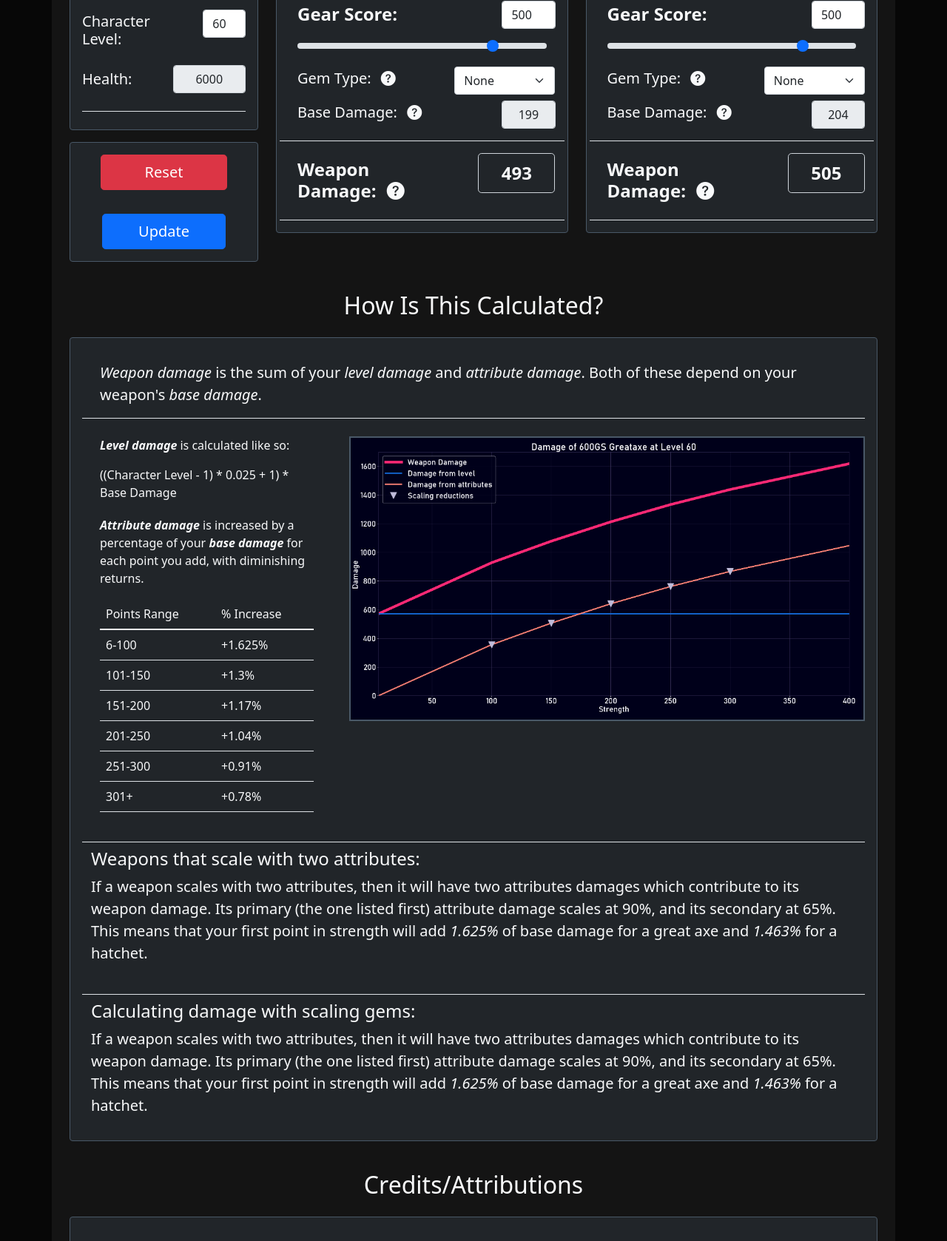
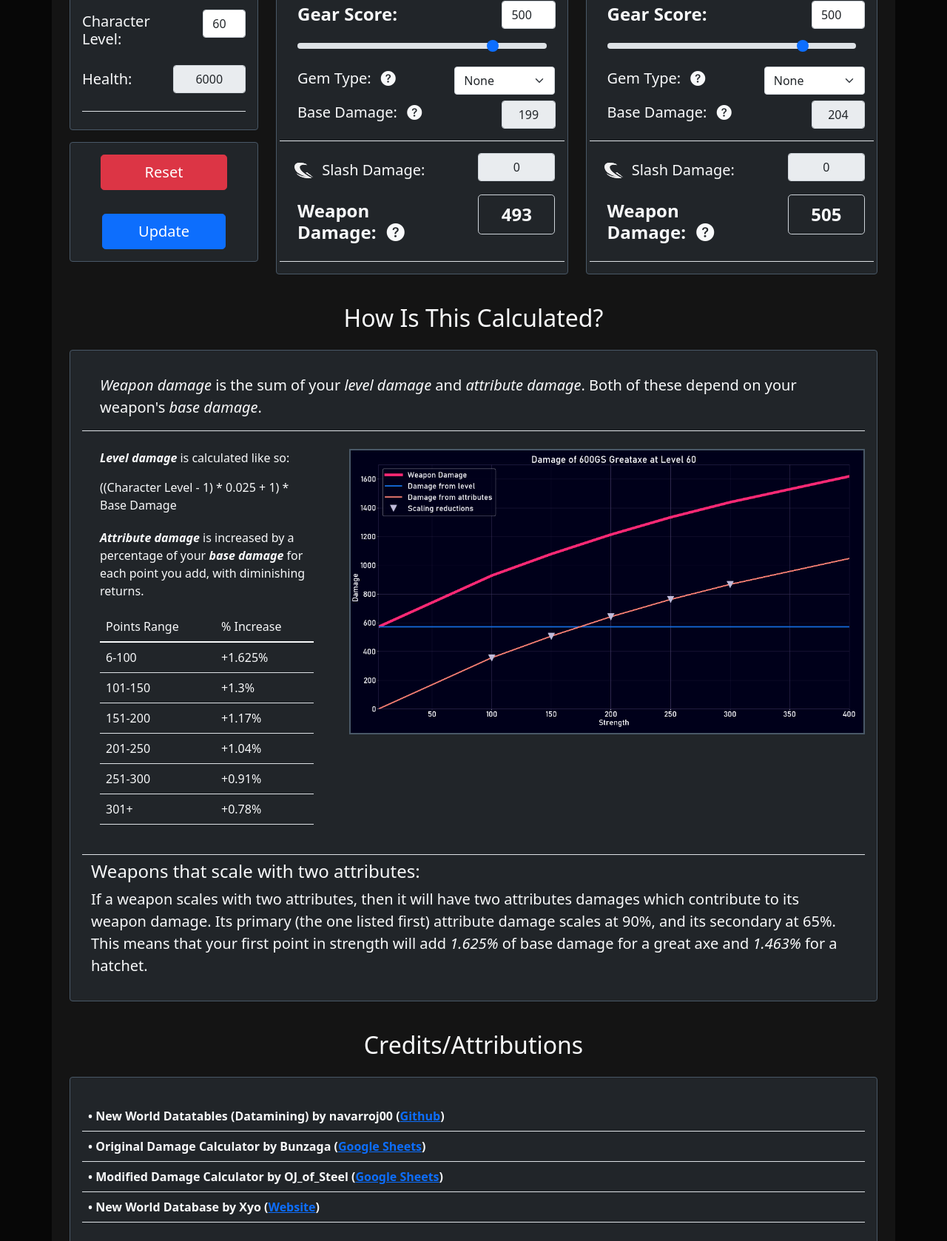
Before and after one commit to massiminoe/nw-tools, a Flask app: page / in a window 1280 px wide. Shown: the part 506-2184 px from the top of the page at 74% size. Run offline with Flask 2, Linux system fonts and the light colour scheme; lists and menus that the app fills with data are empty; some libraries are stand-ins or nearby versions.

Commit message:
Added damage-type breakdown, more explanations

```diff
--- a/damage_calc.py
+++ b/damage_calc.py
@@ -3,7 +3,7 @@
 bp = Blueprint('damage_calc', __name__)
 
 # Constants
-game_version = "1.1"
+game_version = "1.1.1"
 # Readable names
 weapon_name_dict = {
     "greataxe": "Great Axe",
@@ -20,7 +20,7 @@
     "lifestaff": "Life Staff"
 }
 # List of attributes (by index). If dual attribute, first is 90%, second is 65%
-weapon_damage_types = {
+weapon_attributes = {
     "greataxe": ['strength'],
     "warhammer": ['strength'],
     "hatchet": ['strength', 'dexterity'],
@@ -47,6 +47,20 @@
     "icegauntlet": 56,
     "voidgauntlet": 54,
     "lifestaff": 55
+}
+weapon_damage_types = {
+    "greataxe": "Slash",
+    "warhammer": "Strike",
+    "hatchet": "Slash",
+    "sword": "Slash",
+    "spear": "Thrust",
+    "bow": "Thrust",
+    "musket": "Thrust",
+    "rapier": "Thrust",
+    "firestaff": "Fire",
+    "icegauntlet": "Ice",
+    "voidgauntlet": "Void",
+    "lifestaff": "Nature"
 }
 
 
@@ -102,7 +116,7 @@
         # Life staff cannot use focus gems
         if weapon['id'] == "lifestaff":
             weapon['gem_type'] = "None"
-            return attribute_damage
+            return attribute_damage, 0
 
         gem_damage = damageGain(char_info['focus']) * weapon['base_damage']
 
@@ -134,7 +148,7 @@
     else:
         end_gem_damage = (gem_tier / 10) * attribute_damage
 
-    return round(base_damage + end_gem_damage)
+    return base_damage, end_gem_damage
 
 
 def damageGain(attribute_val):
@@ -159,7 +173,7 @@
     base_damage = weapon['base_damage']
     char_level = char_info['level']
 
-    damage_types = weapon_damage_types[weapon_type]
+    damage_types = weapon_attributes[weapon_type]
     attribute_damage = 0
 
     if len(damage_types) == 1:
@@ -231,12 +245,17 @@
     weapon1['gem_type'] = form["weapon1_gem"]
     weapon2['gem_type'] = form["weapon2_gem"]
 
+    # Gear score
     weapon1['gear_score'] = validate_num(form["weapon1_gs"], 100, 600)
     weapon2['gear_score'] = validate_num(form["weapon2_gs"], 100, 600)
 
 
 def calc_weapons(weapon1, weapon2, char_info):
     """Calculate weapon damage, gem damage, etc."""
+
+    # Damage type
+    weapon1['damage_type'] = weapon_damage_types[weapon1['id']]
+    weapon2['damage_type'] = weapon_damage_types[weapon2['id']]
 
     weapon1['true_base_damage'] = true_base_damages[weapon1['id']]
     weapon2['true_base_damage'] = true_base_damages[weapon2['id']]
@@ -248,9 +267,19 @@
     weapon2['weapon_damage'] = weapon_damage(weapon2, char_info)
 
     if weapon1['gem_type'] != "None":
-        weapon1['weapon_damage'] = gem_damage(weapon1, char_info)
+        normal_damage, elemental_damage  = gem_damage(weapon1, char_info)
+        weapon1['normal_damage'] = round(normal_damage)
+        weapon1['elemental_damage'] = round(elemental_damage)
+        weapon1['weapon_damage'] = round(normal_damage + elemental_damage)
+    else:
+        weapon1['normal_damage'] = weapon_damage(weapon1, char_info)
     if weapon2['gem_type'] != "None":
-        weapon2['weapon_damage'] = gem_damage(weapon2, char_info)
+        normal_damage, elemental_damage  = gem_damage(weapon2, char_info)
+        weapon2['normal_damage'] = round(normal_damage)
+        weapon2['elemental_damage'] = round(elemental_damage)
+        weapon2['weapon_damage'] = round(normal_damage + elemental_damage)
+    else:
+        weapon2['normal_damage'] = weapon_damage(weapon2, char_info)
 
 
 
@@ -260,8 +289,8 @@
 def damage_calc():
 
     char_info = {"strength": 5, "dexterity": 5, "intelligence": 5, "focus": 5, "constitution": 5, "level": 60, "health": 6000}
-    weapon1 = {"id": "greataxe", "name": "Great Axe", "base_damage": 199, "weapon_damage": 493, "gem_type": "None", "true_base_damage": 82, "gear_score": 500}
-    weapon2 = {"id": "warhammer", "name": "War Hammer", "base_damage": 204, "weapon_damage": 505, "gem_type": "None", "true_base_damage": 84, "gear_score": 500}
+    weapon1 = {"id": "greataxe", "name": "Great Axe", "base_damage": 199, "weapon_damage": 493, "gem_type": "None", "true_base_damage": 82, "gear_score": 500, "damage_type": "Slash", "normal_damage": 0, "elemental_damage": 0}
+    weapon2 = {"id": "warhammer", "name": "War Hammer", "base_damage": 204, "weapon_damage": 505, "gem_type": "None", "true_base_damage": 84, "gear_score": 500, "damage_type": "Strike", "normal_damage": 0, "elemental_damage": 0}
 
     if request.method == "POST":
 
--- a/templates/damage_calc.html
+++ b/templates/damage_calc.html
@@ -200,7 +200,38 @@
 
                     <!-- Weapon Damage -->
                     <div class="pt-3"> </div>
-                    <div class="row border-top py-3 border-bottom">
+                    <div class="row border-top pt-3"></div>
+
+                    <div class="row pb-2">
+                      <div class="col-md-8 px-3 pt-2 text-left">
+                        <h5>
+                          <img src="/static/images/{{weapon1['damage_type']}}.webp" alt=""> <span class="px-1">{{weapon1['damage_type']}} Damage:</span>
+                        </h5>
+                      </div>
+                      <div class="col-md-4 text-right">
+                        <input type="text" class="form-control form-control text-center" value={{weapon1['normal_damage']}} readonly>
+                      </div>
+                    </div>
+
+                    {% if weapon1['gem_type'] != "None" %}
+                    <div class="row pb-2">
+                      <div class="col-md-8 px-3 pt-2 text-left">
+                        <h5>
+                          {% if weapon1['gem_type'][3] == "F" %}
+                          <img src="/static/images/nature.webp" alt="">
+                          {% else %}
+                          <img src="/static/images/lightning.webp" alt="">
+                          {% endif %}
+                          <span class="px-1">Elemental Damage:</span>
+                        </h5>
+                      </div>
+                      <div class="col-md-4 text-right">
+                        <input type="text" class="form-control form-control text-center" value={{weapon1['elemental_damage']}} readonly>
+                      </div>
+                    </div>
+                    {% endif %}
+
+                    <div class="row pb-3 border-bottom">
                       <div class="col-md-8 px-4 pt-2 text-left">
                         <h4>
                           <b>
@@ -326,7 +357,38 @@
 
                     <!-- Weapon Damage -->
                     <div class="pt-3"> </div>
-                    <div class="row border-top py-3 border-bottom">
+                    <div class="row border-top pt-3"></div>
+
+                    <div class="row pb-2">
+                      <div class="col-md-8 px-3 pt-2 text-left">
+                        <h5>
+                          <img src="/static/images/{{weapon1['damage_type']}}.webp" alt=""> <span class="px-1">{{weapon1['damage_type']}} Damage:</span>
+                        </h5>
+                      </div>
+                      <div class="col-md-4 text-right">
+                        <input type="text" class="form-control form-control text-center" value={{weapon1['normal_damage']}} readonly>
+                      </div>
+                    </div>
+
+                    {% if weapon2['gem_type'] != "None" %}
+                    <div class="row pb-2">
+                      <div class="col-md-8 px-3 pt-2 text-left">
+                        <h5>
+                          {% if weapon2['gem_type'][3] == "F" %}
+                          <img src="/static/images/nature.webp" alt="">
+                          {% else %}
+                          <img src="/static/images/lightning.webp" alt="">
+                          {% endif %}
+                          <span class="px-1">Elemental Damage:</span>
+                        </h5>
+                      </div>
+                      <div class="col-md-4 text-right">
+                        <input type="text" class="form-control form-control text-center" value={{weapon2['elemental_damage']}} readonly>
+                      </div>
+                    </div>
+                    {% endif %}
+
+                    <div class="row pb-3 border-bottom">
                       <div class="col-md-8 px-4 pt-2 text-left">
                         <h4>
                           <b>
@@ -339,7 +401,7 @@
                         </h4>
                       </div>
                       <div class="col-md-4 text-right">
-                        <input type="text" class="form-control form-control-lg text-center bg-dark text-light" style="font-weight: 900;font-size:x-large;" value={{weapon2['weapon_damage']}} readonly>
+                        <input type="text" class="form-control form-control-lg text-center text-light bg-dark" value={{weapon2['weapon_damage']}} style="font-weight: 900;font-size:x-large;" readonly>
                       </div>
                     </div>
 
@@ -426,19 +488,9 @@
 
         <div class="py-2"></div>
 
-        <div class="container border-top pt-2 pb-4">
+        <div class="container border-top pt-2">
           <h4>
             Weapons that scale with two attributes:
-          </h4>
-          <p class=lead>
-            If a weapon scales with two attributes, then it will have two attributes damages which contribute to its weapon damage. Its primary (the one listed first) attribute damage scales at 90%, and its secondary at 65%.
-            This means that your first point in strength will add <b><i>1.625%</i></b> of base damage for a great axe and <b><i>1.463%</i></b> for a hatchet.
-          </p>
-        </div>
-
-        <div class="container border-top pt-2">
-          <h4>
-            Calculating damage with scaling gems:
           </h4>
           <p class=lead>
             If a weapon scales with two attributes, then it will have two attributes damages which contribute to its weapon damage. Its primary (the one listed first) attribute damage scales at 90%, and its secondary at 65%.
```
Also changed, not shown: static/images/corruption.webp (added), static/images/fire.webp (added), static/images/ice.webp (added), static/images/lightning.webp (added), static/images/nature.webp (added), static/images/slash.webp (added), static/images/strike.webp (added), static/images/thrust.webp (added).
